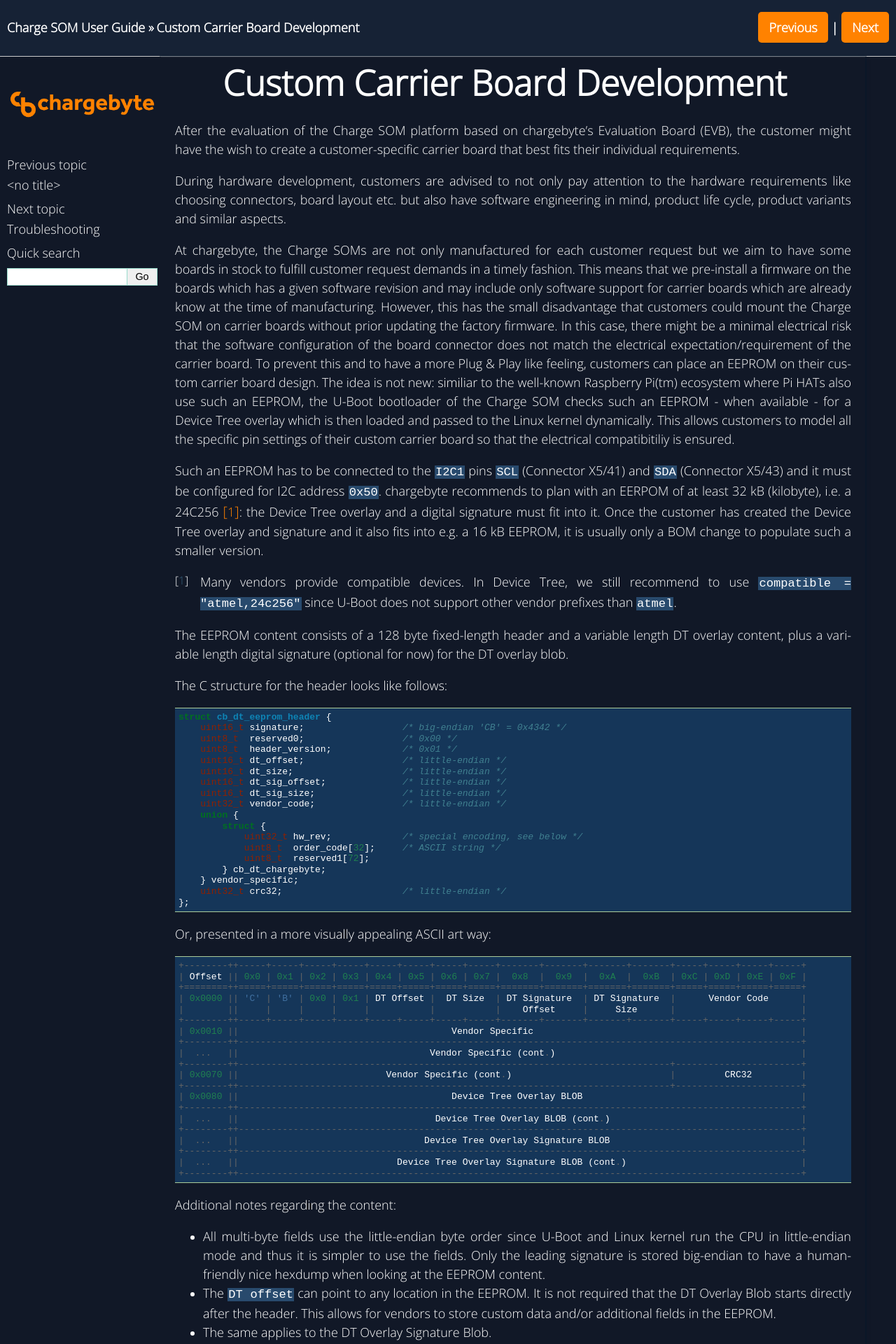
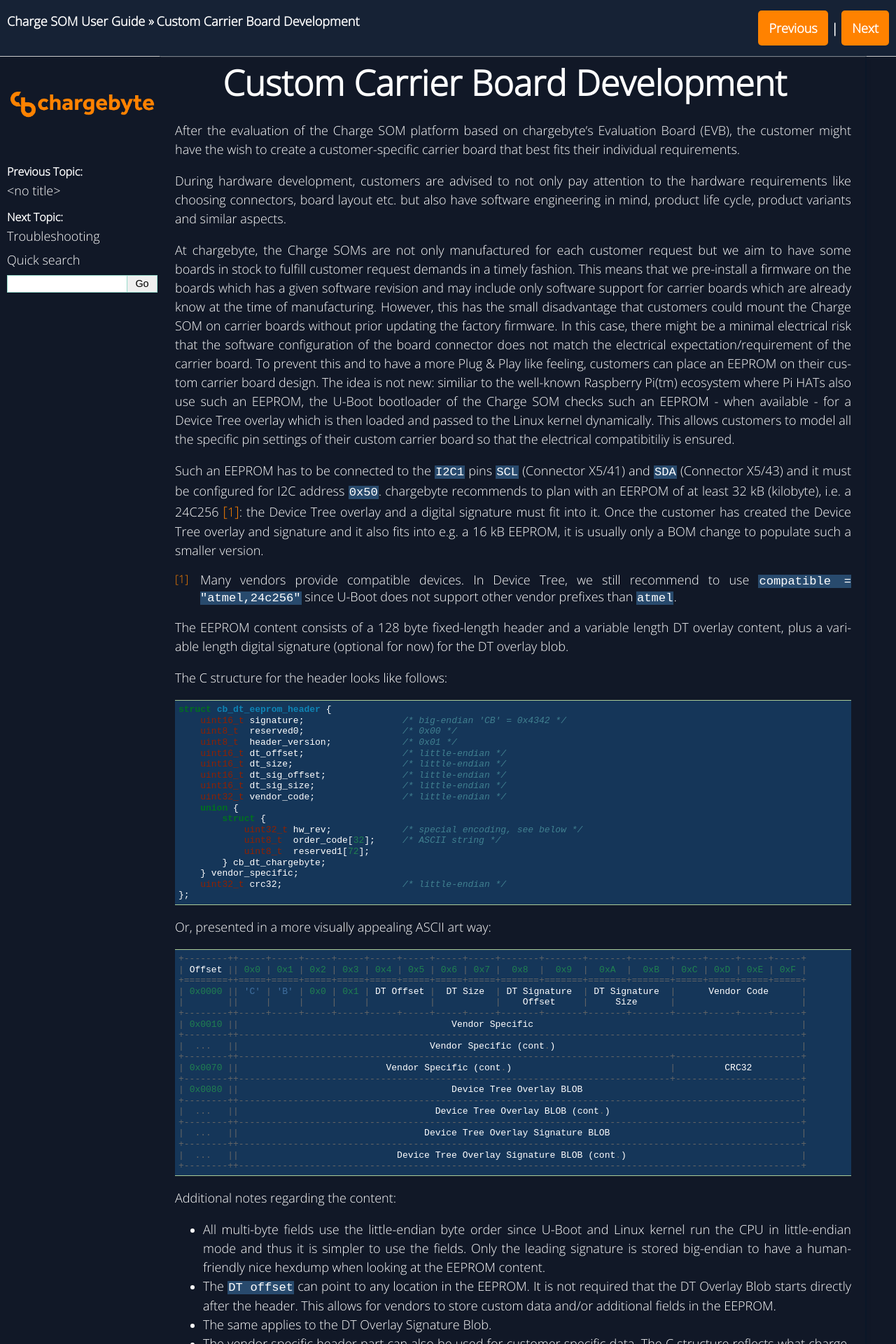
Before and after one commit to chargebyte/chargebyte-docs, a Sphinx documentation site: the page built from docs/source/carrierboard_development.rst, in a window 1280 px wide. Shown: the top 1920 px of the page at 70% size. Built offline with Sphinx 7.4.7, drawn with Linux system fonts in a browser that asks for light colours.

Commit message:
style: improve docs theme styling
Signed-off-by: Fabian Hartung <fabian.hartung@chargebyte.com>

```diff
--- a/docs/source/_static/css/cb_theme.css
+++ b/docs/source/_static/css/cb_theme.css
@@ -30,8 +30,28 @@
   line-height: 1.5 !important;
 }
 
-.document .bodywrapper .body p span.caption-text {
-  font-size: 30px !important;
+.document .bodywrapper .body p.caption,
+.document .bodywrapper .body caption,
+.document .bodywrapper .body span.caption-number,
+.document .bodywrapper .body span.caption-text {
+  font-size: 18px !important;
+  line-height: 1.5 !important;
+}
+
+.document .bodywrapper .body figure figcaption,
+.document .bodywrapper .body figure figcaption p,
+.document .bodywrapper .body div.figure p.caption {
+  text-align: center !important;
+}
+
+.document .bodywrapper .body figure figcaption,
+.document .bodywrapper .body div.figure p.caption {
+  padding-top: 0.1em !important;
+}
+
+.document .bodywrapper .body figure figcaption p,
+.document .bodywrapper .body div.figure p.caption {
+  margin-top: 0.1em !important;
 }
 
 .document .bodywrapper .body p strong,
@@ -63,14 +83,32 @@
 }
 
 .document .sphinxsidebar .sphinxsidebarwrapper h4 {
-  font-size: 18px !important;
+  color: #fff !important;
+  font-size: 16px !important;
   font-family: "Open Sans", sans-serif !important;
+  font-weight: 700 !important;
+  margin: 16px 0 2px !important;
+  text-transform: capitalize !important;
+}
+
+.document .sphinxsidebar .sphinxsidebarwrapper h4::after {
+  content: ":" !important;
 }
 
 .document .sphinxsidebar .sphinxsidebarwrapper .topless a {
+  display: inline !important;
   font-size: 18px !important;
   font-family: "Open Sans", sans-serif !important;
   color: #fff !important;
+  line-height: 1.25 !important;
+  padding: 0 !important;
+  background-color: transparent !important;
+  text-decoration: none !important;
+  transition: color 0.15s ease !important;
+}
+
+.document .sphinxsidebar .sphinxsidebarwrapper .topless a:hover {
+  color: #ff8200 !important;
 }
 
 .document .sphinxsidebar .sphinxsidebarwrapper p {
@@ -102,7 +140,7 @@
   font-size: 36px !important;
   font-family: "Open Sans", sans-serif !important;
   font-weight: 600 !important;
-  margin: 0 !important;
+  margin: 1.5em 0 0.5em !important;
   padding: 0 !important;
   border-bottom: none !important;
   background-color: #111827 !important;
@@ -113,7 +151,7 @@
   font-size: 30px !important;
   font-family: "Open Sans", sans-serif !important;
   font-weight: 600 !important;
-  margin: 0 !important;
+  margin: 1.25em 0 0.45em !important;
   padding: 0 !important;
   background-color: #111827 !important;
   color: #fff !important;
@@ -124,11 +162,19 @@
   font-size: 26px !important;
   font-family: "Open Sans", sans-serif !important;
   font-weight: 600 !important;
-  margin: 0 !important;
+  margin: 1em 0 0.4em !important;
   padding: 0 !important;
   background-color: #ff8200 !important;
   border-bottom: none !important;
   color: #fff !important;
+}
+
+.document .bodywrapper section>h2+section>h3 {
+  margin-top: 0.2em !important;
+}
+
+.document .bodywrapper section>h3+section>h4 {
+  margin-top: 0.2em !important;
 }
 
 .document .bodywrapper .highlight {
@@ -177,14 +223,17 @@
 }
 
 .related ul li.right a {
+  display: inline-block;
   text-transform: capitalize;
   padding: 10px 15px;
   background-color: #ff8200;
   border-radius: 5px;
+  transition: background-color 0.15s ease, transform 0.15s ease;
 }
 
 .related ul li.right a:hover {
-  padding: 11px 17px;
+  background-color: #ff9a26;
+  transform: scale(1.05);
   text-decoration: none;
 }
 
@@ -205,6 +254,31 @@
 .document .bodywrapper table.docutils th p,
 .document .bodywrapper table.docutils td p {
   text-align: left !important;
+}
+
+.document .bodywrapper .footnote:target {
+  background-color: transparent !important;
+}
+
+.document .bodywrapper .footnote-reference,
+.document .bodywrapper .footnote .label,
+.document .bodywrapper .footnote .label a,
+.document .bodywrapper .footnote .fn-bracket {
+  color: #ff8200 !important;
+}
+
+.document .bodywrapper .footnote,
+.document .bodywrapper .footnote p {
+  line-height: 1.2 !important;
+}
+
+.document .bodywrapper .footnote {
+  margin: 0.2em 0 !important;
+}
+
+.document .bodywrapper .footnote p {
+  margin-top: 0 !important;
+  margin-bottom: 0 !important;
 }
 
 .document .bodywrapper .note {
@@ -259,8 +333,11 @@
     font-size: 17px !important;
   }
 
-  .document .bodywrapper .body p span.caption-text {
-    font-size: 22px !important;
+  .document .bodywrapper .body p.caption,
+  .document .bodywrapper .body caption,
+  .document .bodywrapper .body span.caption-number,
+  .document .bodywrapper .body span.caption-text {
+    font-size: 14px !important;
   }
 
   .document .bodywrapper .body .toctree-wrapper.compound ul li.toctree-l1 a {
```
